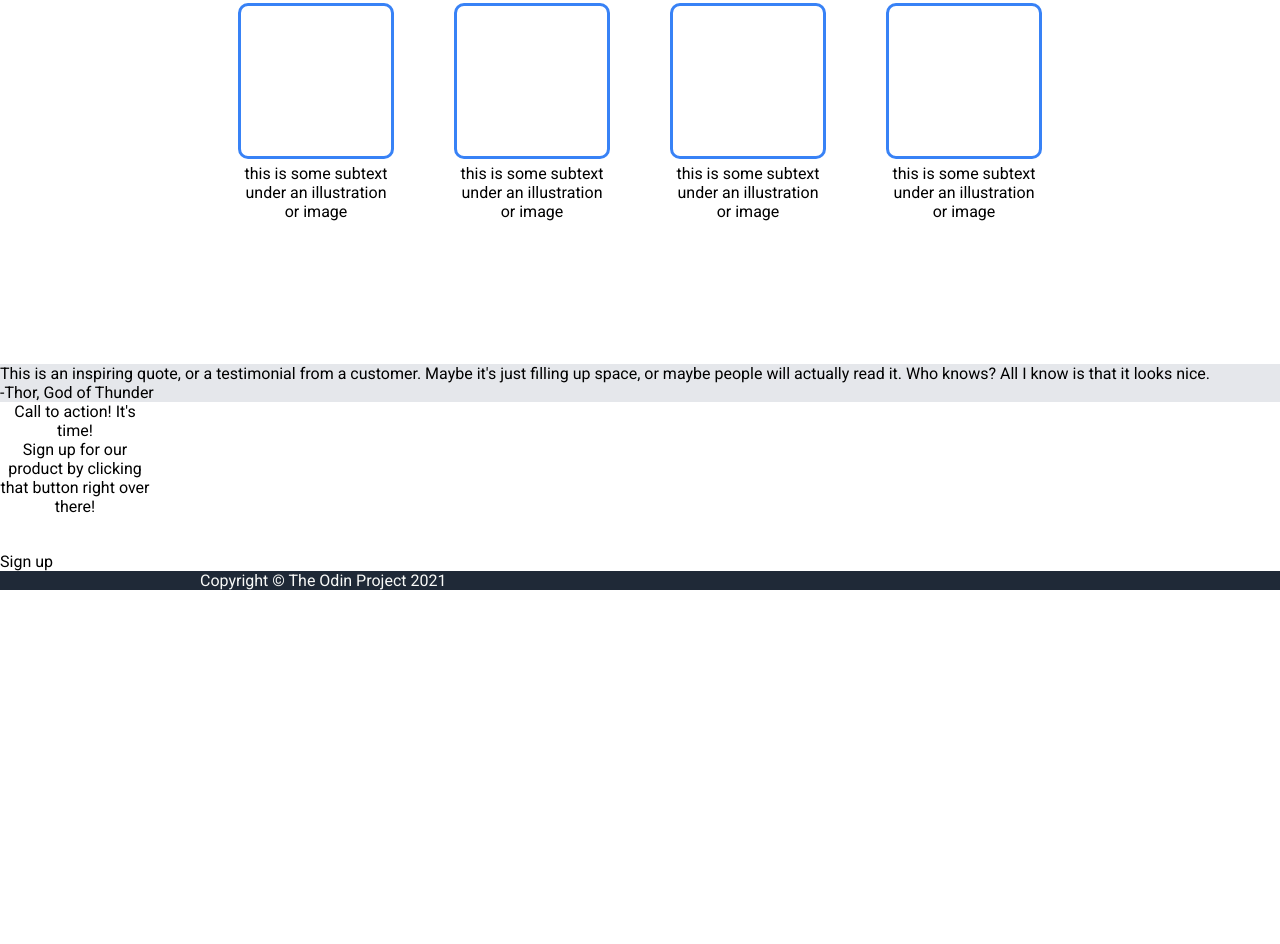
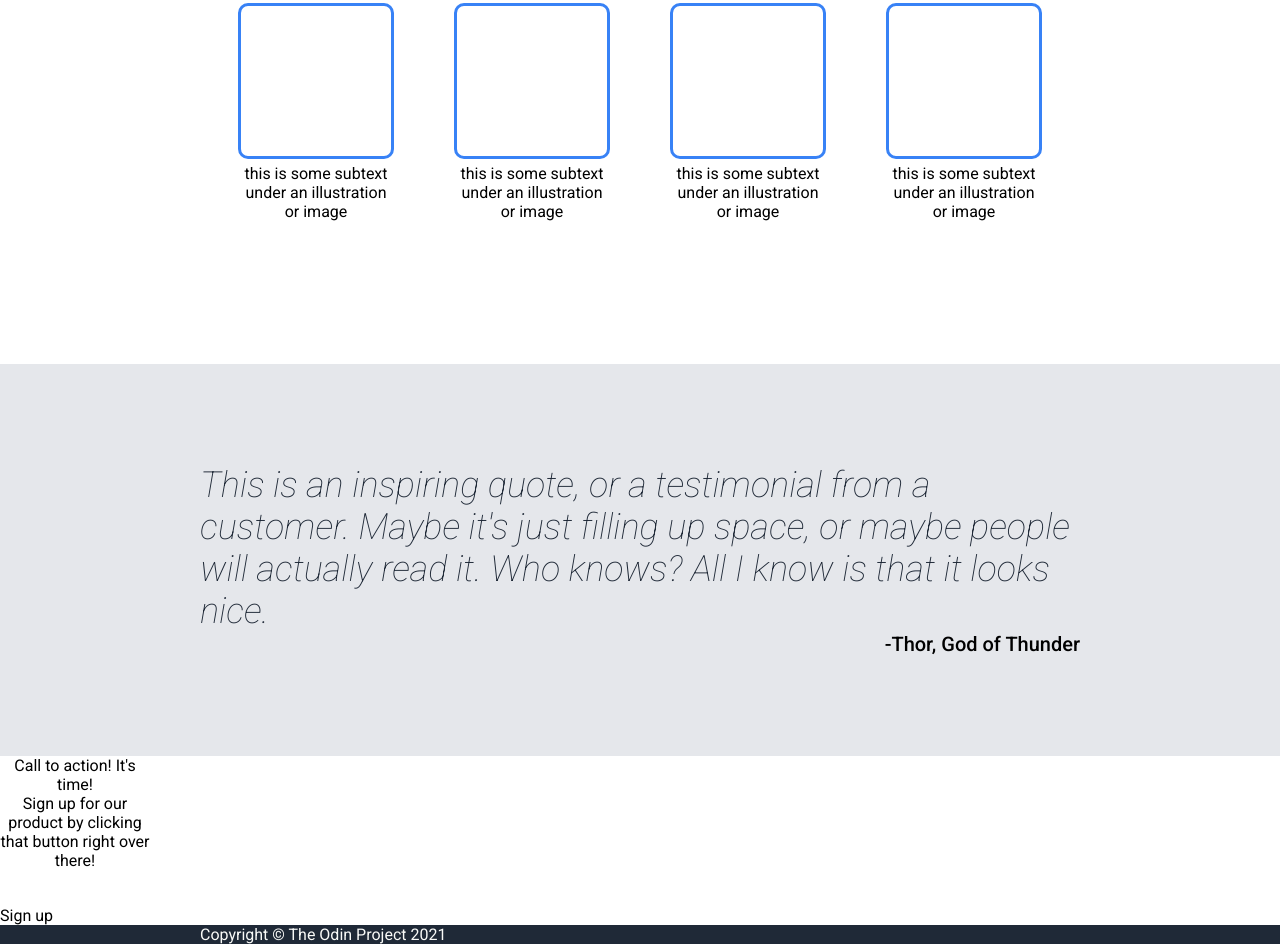
Before and after one commit to boris-pavel/odin-landing-page, a plain HTML site: page index.html in a window 1280 px wide. Shown: the part 704-1648 px from the top of the page. Before the commit the page ends 1294 px from the top, so only its background shows below. Drawn offline with Linux system fonts and the light colour scheme.

Commit message:
Style quote section

```diff
--- a/css/style.css
+++ b/css/style.css
@@ -34,7 +34,12 @@ ul {
 }
 
 .quote-section {
+
+    padding: 100px 200px;
     background-color: #e5e7eb;
+    display: flex;
+    flex-direction: column;
+
 }
 
 .logo {
@@ -133,3 +138,15 @@ ul {
     height: 150px;
     text-align: center;
 }
+
+.quote {
+    font-size: 36px;
+    font-weight: lighter;
+    color: #1f2937;
+}
+
+.author {
+    font-size: 20px;
+    font-weight: 500;
+    align-self: flex-end;
+}
--- a/index.html
+++ b/index.html
@@ -53,8 +53,8 @@
         </div>
     </div>
     <div class="quote-section">
-        <div class="quote">This is an inspiring quote, or a testimonial from a customer. Maybe it's just filling up
-            space, or maybe people will actually read it. Who knows? All I know is that it looks nice.</div>
+        <div class="quote"> <em>This is an inspiring quote, or a testimonial from a customer. Maybe it's just filling up
+            space, or maybe people will actually read it. Who knows? All I know is that it looks nice.</em> </div>
         <div class="author">-Thor, God of Thunder</div>
     </div>
     <div class="sign-up-section">
```
